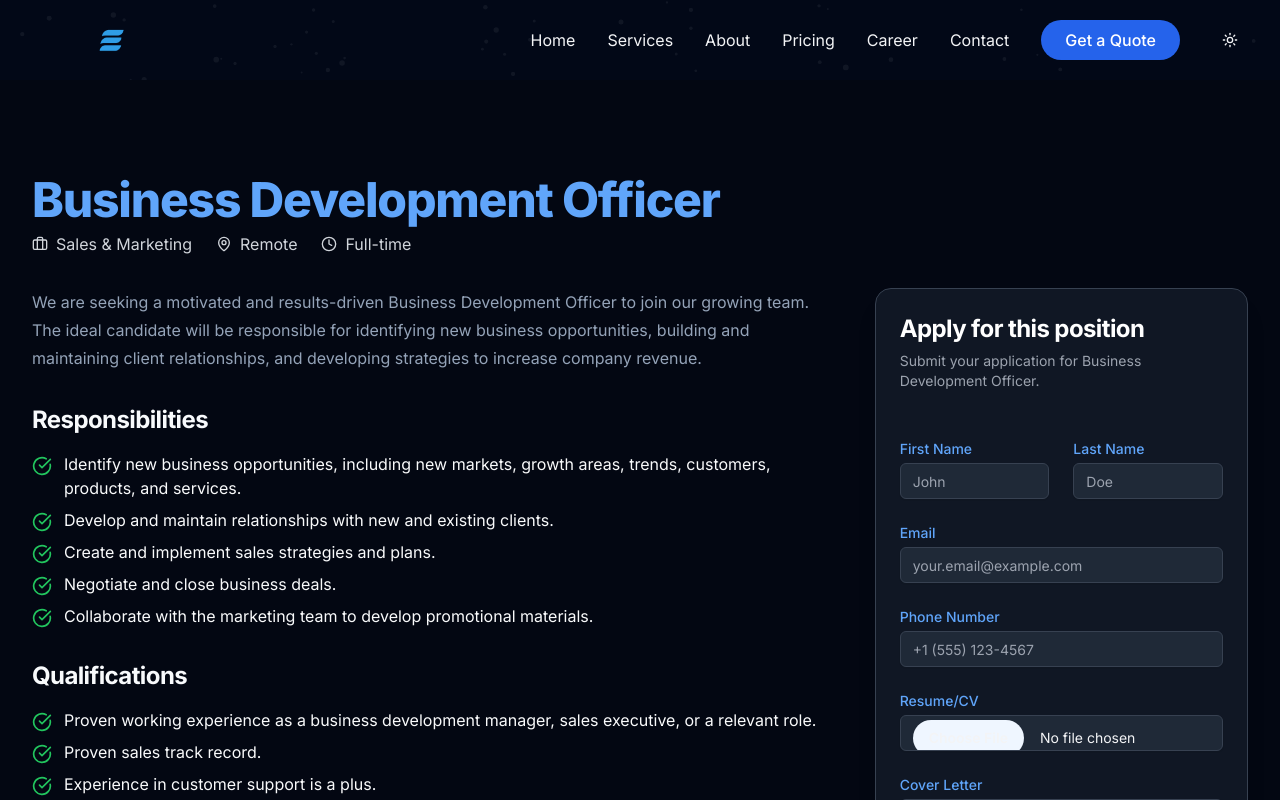
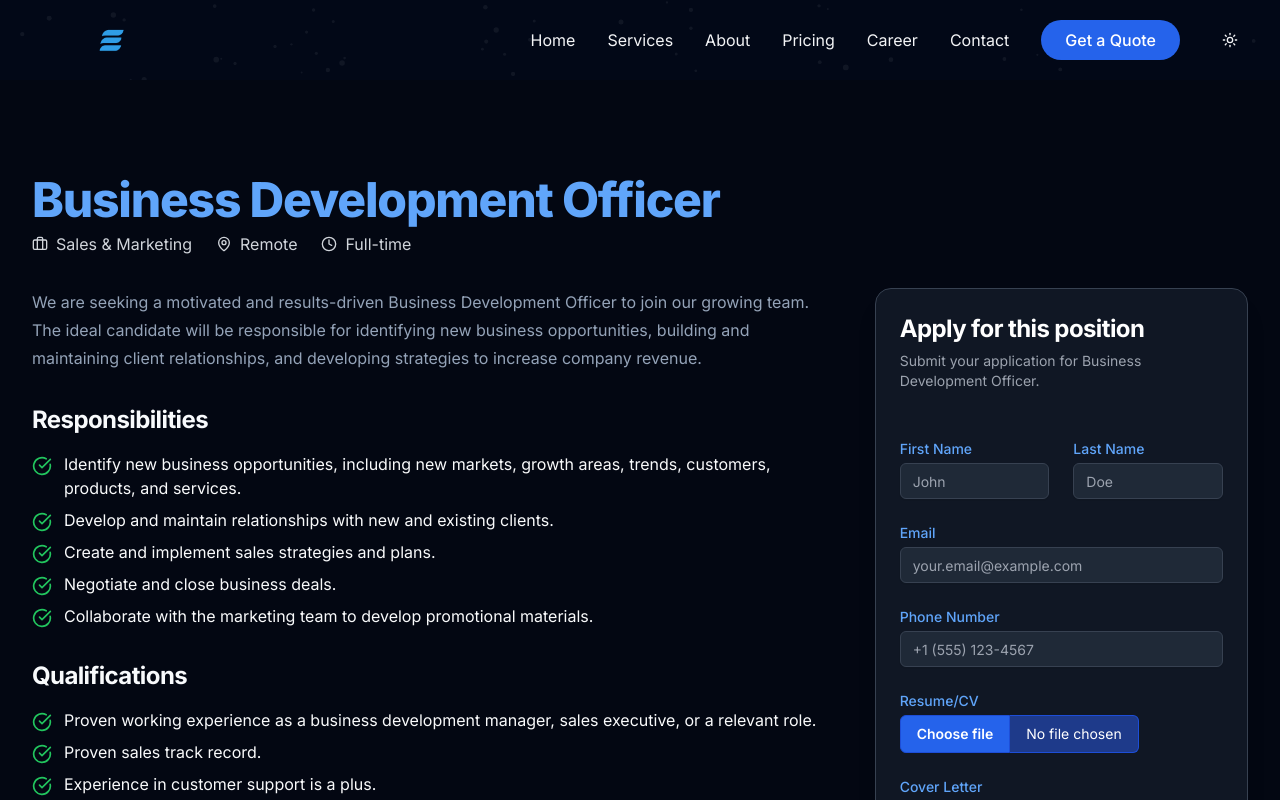
Before and after one commit to shhahhussain/edenic, a Next.js app: page /career/business-development-officer in a window 1280 px wide. Shown: the top 800 px of the page. Built offline with nearby package versions, Linux system fonts and the light colour scheme.

Commit message:
Updated the ui/ux of the form

```diff
--- a/src/components/career-form.tsx
+++ b/src/components/career-form.tsx
@@ -1,6 +1,6 @@
 "use client"
 
-import { useState, useRef } from "react"
+import { useState, useRef, ChangeEvent } from "react"
 import { Button } from "./ui/button"
 import { Input } from "./ui/input"
 import { Textarea } from "./ui/textarea"
@@ -13,6 +13,7 @@ export default function CareerForm({ jobTitle }: { jobTitle: string }) {
   const [isSubmitting, setIsSubmitting] = useState(false)
   const [isSent, setIsSent] = useState(false)
   const [error, setError] = useState<string | null>(null)
+  const [selectedResume, setSelectedResume] = useState<string>("")
 
   const handleSubmit = (e: React.FormEvent) => {
     e.preventDefault()
@@ -88,9 +89,29 @@ export default function CareerForm({ jobTitle }: { jobTitle: string }) {
             <label htmlFor="resume" className="block text-sm font-medium text-blue-600 dark:text-blue-400 mb-1">
               Resume/CV
             </label>
-            <Input type="file" id="resume" name="resume" disabled={isSubmitting} required
-              className="file:mr-4 file:py-2 file:px-4 file:rounded-full file:border-0 file:text-sm file:font-semibold file:bg-blue-50 file:text-blue-700 hover:file:bg-blue-100"
-            />
+            <div className="flex items-center">
+              <label htmlFor="resume" className="cursor-pointer bg-blue-600 text-white px-4 py-2 rounded-l-md border border-blue-700 hover:bg-blue-700 transition text-sm font-semibold">
+                Choose file
+              </label>
+              <input
+                id="resume"
+                name="resume"
+                type="file"
+                required
+                disabled={isSubmitting}
+                className="hidden"
+                onChange={(e: ChangeEvent<HTMLInputElement>) => {
+                  if (e.target.files && e.target.files[0]) {
+                    setSelectedResume(e.target.files[0].name)
+                  } else {
+                    setSelectedResume("")
+                  }
+                }}
+              />
+              <span className="bg-blue-900 text-white px-4 py-2 rounded-r-md border-t border-b border-r border-blue-700 text-sm min-w-[120px] truncate">
+                {selectedResume || "No file chosen"}
+              </span>
+            </div>
           </div>
           <div>
             <label htmlFor="cover_letter" className="block text-sm font-medium text-blue-600 dark:text-blue-400 mb-1">
```
